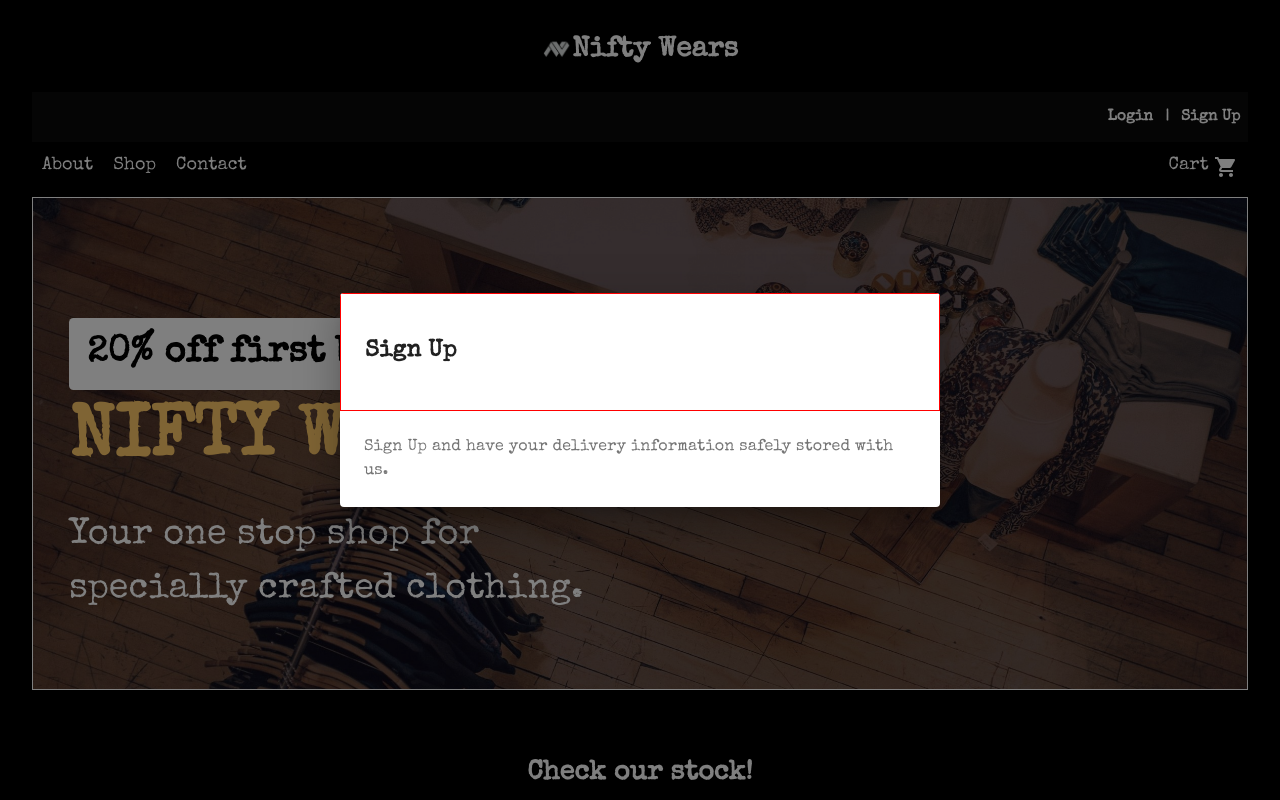
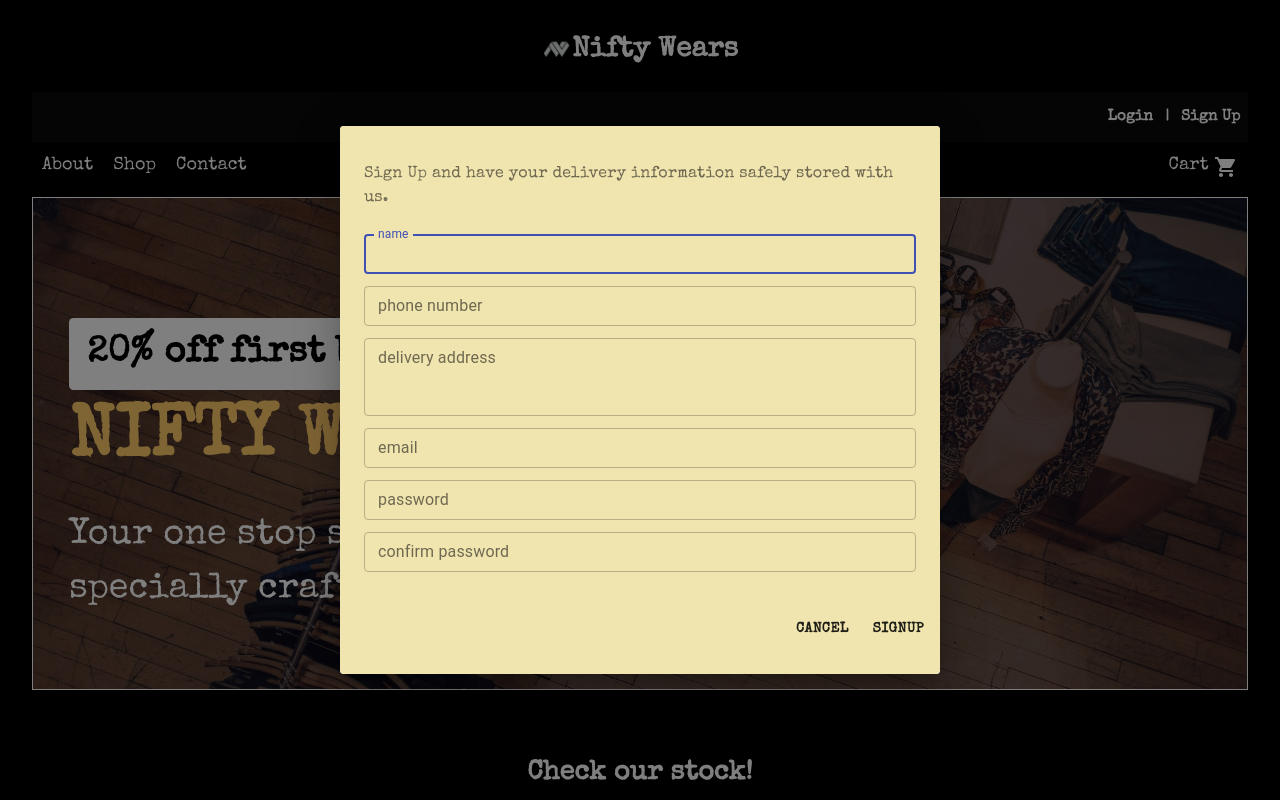
Before and after one commit to abu-git/nifty-wears-next, a Next.js app: page / in a window 1280 px wide. Both pictures are taken after a click on the element "Sign Up". Shown: the top 800 px of the page. Built offline with nearby package versions, Linux system fonts and the light colour scheme.

Commit message:
signup dialog color change

```diff
--- a/components/LoginSignUpNav.js
+++ b/components/LoginSignUpNav.js
@@ -33,11 +33,19 @@ const useStyles = makeStyles((theme) => ({
             cursor: "pointer"
         }
     },
+    dialog: {
+        backgroundColor: "#f0e4af"
+    },
     pFont: {
         fontSize: "1em"
     },
     dialogTitle: {
-        border: "1px solid red",
+        //border: "1px solid red",
+        paddingBottom: "0.2em"
+    },
+    dialogContent: {
+        //border: "1px solid red",
+        //padding: "0.5em"
     }
 }))
 
@@ -61,12 +69,78 @@ export default function LoginSignUpNav() {
                 <h5 className={classes.login}>Login</h5><h5 className={classes.divider}>|</h5><h5 onClick={handleSignUpOpen} className={classes.signup}>Sign Up</h5>
             </div>
             <Dialog open={openSignUp} onClose={handleSignUpClose} aria-labelledby="form-dialog-title">
-                <DialogTitle id="form-dialog-title" className={classes.dialogTitle}><h3>Sign Up</h3></DialogTitle>
-                <DialogContent>
+                {/*<DialogTitle id="form-dialog-title" className={classes.dialogTitle}><h3>Sign Up</h3></DialogTitle>*/}
+                <div className={classes.dialog}>
+                <DialogContent className={classes.dialogContent}>
                     <DialogContentText fontFamily="inherit">
                         <p className={classes.pFont}>Sign Up and have your delivery information safely stored with us.</p>
                     </DialogContentText>
+                    <TextField
+                        autoFocus
+                        variant="outlined"
+                        margin="dense"
+                        id="name"
+                        label="name"
+                        type="text"
+                        fullWidth
+                    />
+                    <TextField
+                        //autoFocus
+                        variant="outlined"
+                        margin="dense"
+                        id="phone"
+                        label="phone number"
+                        type="text"
+                        fullWidth
+                    />
+                    <TextField
+                        //autoFocus
+                        variant="outlined"
+                        margin="dense"
+                        id="address"
+                        label="delivery address"
+                        type="text"
+                        multiline
+                        rows={3}
+                        fullWidth
+                    />
+                    <TextField
+                        //autoFocus
+                        variant="outlined"
+                        margin="dense"
+                        id="email"
+                        label="email"
+                        type="email"
+                        fullWidth
+                    />
+                    <TextField
+                        //autoFocus
+                        variant="outlined"
+                        margin="dense"
+                        id="password"
+                        label="password"
+                        type="password"
+                        fullWidth
+                    />
+                    <TextField
+                        //autoFocus
+                        variant="outlined"
+                        margin="dense"
+                        id="confirmPassword"
+                        label="confirm password"
+                        type="password"
+                        fullWidth
+                    />
                 </DialogContent>
+                <DialogActions>
+                    <Button onClick={handleSignUpClose}>
+                        <h4>Cancel</h4>
+                    </Button>
+                    <Button onClick={handleSignUpClose}>
+                        <h4>SignUp</h4>
+                    </Button>
+                </DialogActions>
+                </div>
             </Dialog>
         </>
     )
```
